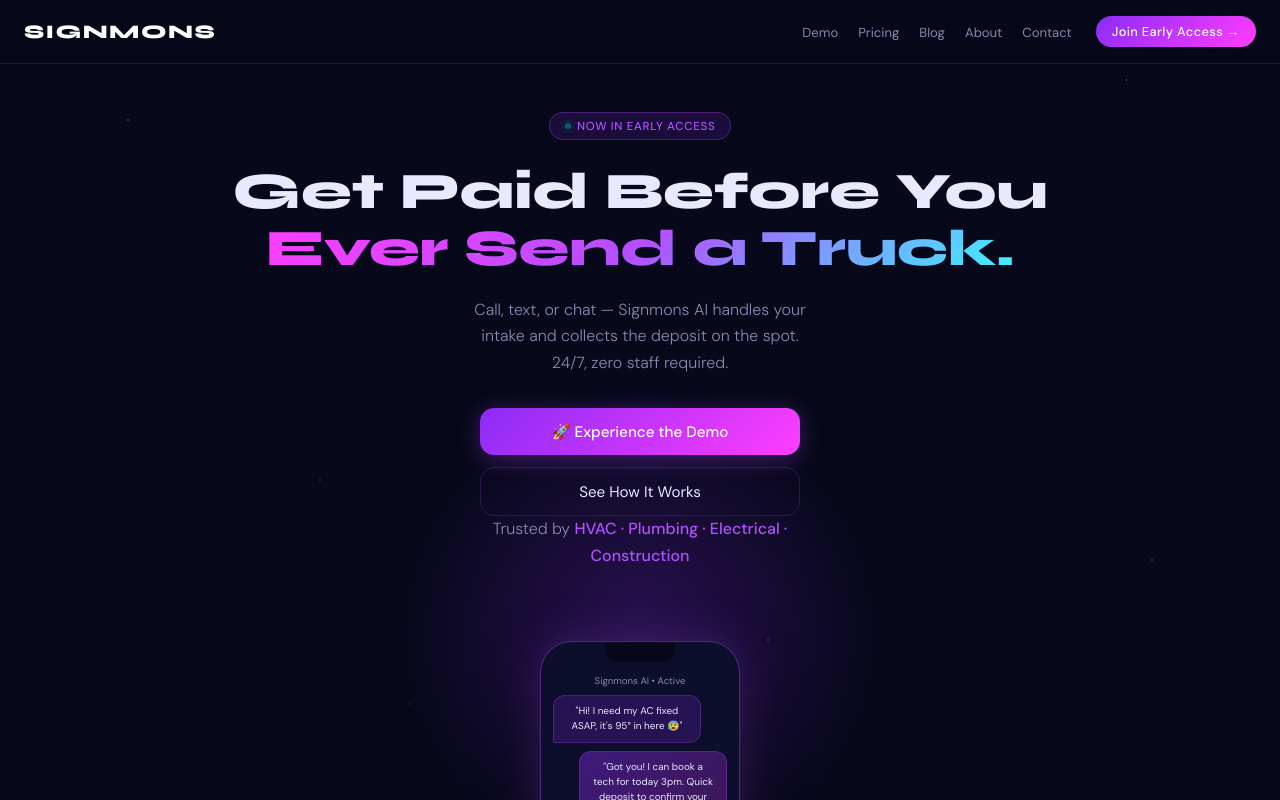
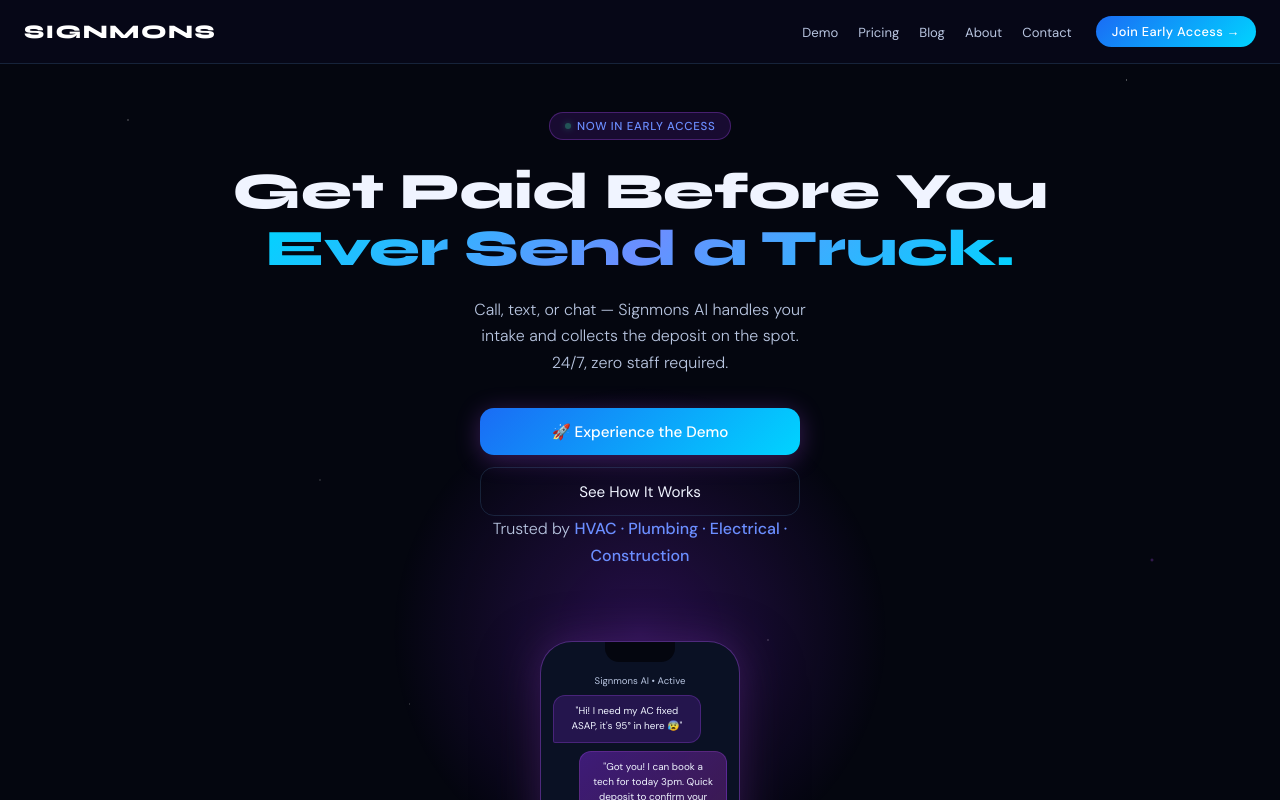
Before and after one commit to Debynyhan-Banks/Signmons-Marketing-Web-Feat-Marketing-Site, a React (Vite) app: page / in a window 1280 px wide. Shown: the top 800 px of the page. Built offline with nearby package versions, Linux system fonts and the light colour scheme.

Commit message:
chore(theme): migrate to blue/cyan design token palette

```diff
--- a/src/design/tokens.ts
+++ b/src/design/tokens.ts
@@ -1,30 +1,30 @@
 export const colors = {
   brand: {
-    primary: '#7A5CE6',
-    secondary: '#17EAD9',
-    accent: '#49C6FF',
-    highlight: '#FF37C7',
+    primary: '#1A6CF5',
+    secondary: '#00D4FF',
+    accent: '#6B8EFF',
+    highlight: '#4288FF',
   },
   neutral: {
     white: '#FFFFFF',
   },
   state: {
-    confirmed: '#2ED573',
-    candidate: '#FFD166',
-    disabled: '#5B6577',
+    confirmed: '#34D399',
+    candidate: '#FBBF24',
+    disabled: '#4A7FA8',
   },
   text: {
-    primary: '#F5F7FF',
-    secondary: '#C7D0E1',
-    muted: '#98A3B8',
+    primary: '#F0F4FF',
+    secondary: '#B8C5E0',
+    muted: '#6C8AB5',
   },
   bg: {
-    page: '#080C12',
-    card: '#101827',
-    surface: '#0E1420',
+    page: '#04060F',
+    card: '#0A1124',
+    surface: '#0F1A36',
   },
   border: {
-    subtle: '#1E2A3D',
+    subtle: 'rgba(74, 127, 168, 0.24)',
   },
 };
 
@@ -75,23 +75,23 @@
 };
 
 export const effects = {
-  glowPrimary: 'rgba(122, 92, 230, 0.45)',
-  glowSecondary: 'rgba(73, 198, 255, 0.35)',
-  glowPink: 'rgba(255, 55, 199, 0.3)',
+  glowPrimary: 'rgba(26, 108, 245, 0.32)',
+  glowSecondary: 'rgba(0, 212, 255, 0.18)',
+  glowPink: 'rgba(66, 136, 255, 0.28)',
   glassSoft: 'rgba(255, 255, 255, 0.12)',
   glass: 'rgba(255, 255, 255, 0.08)',
   glassStrong: 'rgba(255, 255, 255, 0.16)',
-  glassTint: 'rgba(122, 92, 230, 0.15)',
+  glassTint: 'rgba(26, 108, 245, 0.15)',
   star: 'rgba(255, 255, 255, 0.7)',
   starSoft: 'rgba(255, 255, 255, 0.35)',
 };
 
 export const shadows = {
   title: '0 10px 30px rgba(7, 6, 30, 0.6)',
-  primaryCta: '0 16px 30px rgba(122, 92, 230, 0.35)',
-  stepIcon: '0 12px 30px rgba(122, 92, 230, 0.35)',
-  orbPrimary: '0 30px 80px rgba(122, 92, 230, 0.55)',
-  orbSecondary: '0 0 60px rgba(73, 198, 255, 0.4)',
+  primaryCta: '0 16px 30px rgba(26, 108, 245, 0.35)',
+  stepIcon: '0 12px 30px rgba(26, 108, 245, 0.35)',
+  orbPrimary: '0 30px 80px rgba(26, 108, 245, 0.45)',
+  orbSecondary: '0 0 60px rgba(0, 212, 255, 0.3)',
   panel: '0 24px 60px rgba(10, 8, 40, 0.45)',
   inset: 'inset 0 1px 0 rgba(255, 255, 255, 0.08)',
 };
@@ -102,19 +102,19 @@
 
 export const badges = {
   confirmed: {
-    background: 'rgba(46, 213, 115, 0.16)',
+    background: 'rgba(52, 211, 153, 0.10)',
     text: colors.state.confirmed,
-    border: 'rgba(46, 213, 115, 0.4)',
+    border: 'rgba(52, 211, 153, 0.32)',
   },
   candidate: {
-    background: 'rgba(255, 209, 102, 0.16)',
+    background: 'rgba(251, 191, 36, 0.10)',
     text: colors.state.candidate,
-    border: 'rgba(255, 209, 102, 0.4)',
+    border: 'rgba(251, 191, 36, 0.32)',
   },
   disabled: {
-    background: 'rgba(91, 101, 119, 0.16)',
+    background: 'rgba(74, 127, 168, 0.16)',
     text: colors.state.disabled,
-    border: 'rgba(91, 101, 119, 0.4)',
+    border: 'rgba(74, 127, 168, 0.32)',
   },
 };
 
--- a/src/styles/site/contact.css
+++ b/src/styles/site/contact.css
@@ -1,4 +1,4 @@
-:root{--space:#07081a;--deep:#0c0e2b;--purple:#8b2cf5;--violet:#b44fff;--pink:#ff3dff;--cyan:#3df5ff;--green:#00e5a0;--text:#e8e8ff;--muted:#8888b0;--card-bg:rgba(255,255,255,0.04);--card-border:rgba(180,80,255,0.18)}
+:root{--bg-deep:#04060f;--bg-surface-1:#0a1124;--bg-surface-2:#0f1a36;--bg-surface-3:#15234a;--bg-elevated:#182a55;--border-subtle:rgba(74,127,168,.16);--border-default:rgba(74,127,168,.24);--border-strong:rgba(74,127,168,.42);--border-accent:rgba(26,108,245,.55);--text-primary:#f0f4ff;--text-secondary:#b8c5e0;--text-muted:#6c8ab5;--text-dim:#4a7fa8;--accent-blue:#1a6cf5;--accent-blue-hover:#4288ff;--accent-cyan:#00d4ff;--accent-violet:#6b8eff;--success:#34d399;--success-bg:rgba(52,211,153,.1);--warning:#fbbf24;--warning-bg:rgba(251,191,36,.1);--danger:#f87171;--danger-bg:rgba(248,113,113,.1);--glow-blue:rgba(26,108,245,.32);--glow-cyan:rgba(0,212,255,.18);--space:var(--bg-deep);--deep:var(--bg-surface-1);--purple:var(--accent-blue);--violet:var(--accent-violet);--pink:var(--accent-cyan);--cyan:var(--accent-cyan);--green:var(--success);--text:var(--text-primary);--muted:var(--text-secondary);--card-bg:rgba(24,42,85,.24);--card-border:var(--border-default)}
 *,*::before,*::after{box-sizing:border-box;margin:0;padding:0}
 html{scroll-behavior:smooth}
 body{font-family:'DM Sans',sans-serif;background:var(--space);color:var(--text);overflow-x:hidden;min-height:100vh}
--- a/src/styles/site/demo.css
+++ b/src/styles/site/demo.css
@@ -1,4 +1,4 @@
-:root{--space:#07081a;--deep:#0c0e2b;--purple:#8b2cf5;--violet:#b44fff;--pink:#ff3dff;--cyan:#3df5ff;--green:#00e5a0;--text:#e8e8ff;--muted:#8888b0;--card-bg:rgba(255,255,255,0.04);--card-border:rgba(180,80,255,0.18)}
+:root{--bg-deep:#04060f;--bg-surface-1:#0a1124;--bg-surface-2:#0f1a36;--bg-surface-3:#15234a;--bg-elevated:#182a55;--border-subtle:rgba(74,127,168,.16);--border-default:rgba(74,127,168,.24);--border-strong:rgba(74,127,168,.42);--border-accent:rgba(26,108,245,.55);--text-primary:#f0f4ff;--text-secondary:#b8c5e0;--text-muted:#6c8ab5;--text-dim:#4a7fa8;--accent-blue:#1a6cf5;--accent-blue-hover:#4288ff;--accent-cyan:#00d4ff;--accent-violet:#6b8eff;--success:#34d399;--success-bg:rgba(52,211,153,.1);--warning:#fbbf24;--warning-bg:rgba(251,191,36,.1);--danger:#f87171;--danger-bg:rgba(248,113,113,.1);--glow-blue:rgba(26,108,245,.32);--glow-cyan:rgba(0,212,255,.18);--space:var(--bg-deep);--deep:var(--bg-surface-1);--purple:var(--accent-blue);--violet:var(--accent-violet);--pink:var(--accent-cyan);--cyan:var(--accent-cyan);--green:var(--success);--text:var(--text-primary);--muted:var(--text-secondary);--card-bg:rgba(24,42,85,.24);--card-border:var(--border-default)}
 *,*::before,*::after{box-sizing:border-box;margin:0;padding:0}
 html{scroll-behavior:smooth}
 body{font-family:'DM Sans',sans-serif;background:var(--space);color:var(--text);overflow-x:hidden;min-height:100vh}
--- a/src/styles/site/shared.css
+++ b/src/styles/site/shared.css
@@ -1,17 +1,50 @@
 @import url('https://fonts.googleapis.com/css2?family=Syne:wght@700;800&family=DM+Sans:wght@300;400;500&display=swap');
 
 :root {
-  --space: #07081a;
-  --deep: #0c0e2b;
-  --purple: #8b2cf5;
-  --violet: #b44fff;
-  --pink: #ff3dff;
-  --cyan: #3df5ff;
-  --green: #00e5a0;
-  --text: #e8e8ff;
-  --muted: #8888b0;
-  --card-bg: rgba(255,255,255,0.04);
-  --card-border: rgba(180,80,255,0.18);
+  /* New canonical palette */
+  --bg-deep: #04060f;
+  --bg-surface-1: #0a1124;
+  --bg-surface-2: #0f1a36;
+  --bg-surface-3: #15234a;
+  --bg-elevated: #182a55;
+
+  --border-subtle: rgba(74, 127, 168, 0.16);
+  --border-default: rgba(74, 127, 168, 0.24);
+  --border-strong: rgba(74, 127, 168, 0.42);
+  --border-accent: rgba(26, 108, 245, 0.55);
+
+  --text-primary: #f0f4ff;
+  --text-secondary: #b8c5e0;
+  --text-muted: #6c8ab5;
+  --text-dim: #4a7fa8;
+
+  --accent-blue: #1a6cf5;
+  --accent-blue-hover: #4288ff;
+  --accent-cyan: #00d4ff;
+  --accent-violet: #6b8eff;
+
+  --success: #34d399;
+  --success-bg: rgba(52, 211, 153, 0.1);
+  --warning: #fbbf24;
+  --warning-bg: rgba(251, 191, 36, 0.1);
+  --danger: #f87171;
+  --danger-bg: rgba(248, 113, 113, 0.1);
+
+  --glow-blue: rgba(26, 108, 245, 0.32);
+  --glow-cyan: rgba(0, 212, 255, 0.18);
+
+  /* Backward-compatible aliases used by existing CSS */
+  --space: var(--bg-deep);
+  --deep: var(--bg-surface-1);
+  --purple: var(--accent-blue);
+  --violet: var(--accent-violet);
+  --pink: var(--accent-cyan);
+  --cyan: var(--accent-cyan);
+  --green: var(--success);
+  --text: var(--text-primary);
+  --muted: var(--text-secondary);
+  --card-bg: rgba(24, 42, 85, 0.24);
+  --card-border: var(--border-default);
 }
 
 *, *::before, *::after { box-sizing: border-box; margin: 0; padding: 0; }
--- a/src/styles/site/signmons.css
+++ b/src/styles/site/signmons.css
@@ -1,15 +1,40 @@
   :root {
-    --space: #07081a;
-    --deep: #0c0e2b;
-    --purple: #8b2cf5;
-    --violet: #b44fff;
-    --pink: #ff3dff;
-    --cyan: #3df5ff;
-    --green: #00e5a0;
-    --text: #e8e8ff;
-    --muted: #8888b0;
-    --card-bg: rgba(255,255,255,0.04);
-    --card-border: rgba(180,80,255,0.18);
+    --bg-deep: #04060f;
+    --bg-surface-1: #0a1124;
+    --bg-surface-2: #0f1a36;
+    --bg-surface-3: #15234a;
+    --bg-elevated: #182a55;
+    --border-subtle: rgba(74, 127, 168, 0.16);
+    --border-default: rgba(74, 127, 168, 0.24);
+    --border-strong: rgba(74, 127, 168, 0.42);
+    --border-accent: rgba(26, 108, 245, 0.55);
+    --text-primary: #f0f4ff;
+    --text-secondary: #b8c5e0;
+    --text-muted: #6c8ab5;
+    --text-dim: #4a7fa8;
+    --accent-blue: #1a6cf5;
+    --accent-blue-hover: #4288ff;
+    --accent-cyan: #00d4ff;
+    --accent-violet: #6b8eff;
+    --success: #34d399;
+    --success-bg: rgba(52, 211, 153, 0.1);
+    --warning: #fbbf24;
+    --warning-bg: rgba(251, 191, 36, 0.1);
+    --danger: #f87171;
+    --danger-bg: rgba(248, 113, 113, 0.1);
+    --glow-blue: rgba(26, 108, 245, 0.32);
+    --glow-cyan: rgba(0, 212, 255, 0.18);
+    --space: var(--bg-deep);
+    --deep: var(--bg-surface-1);
+    --purple: var(--accent-blue);
+    --violet: var(--accent-violet);
+    --pink: var(--accent-cyan);
+    --cyan: var(--accent-cyan);
+    --green: var(--success);
+    --text: var(--text-primary);
+    --muted: var(--text-secondary);
+    --card-bg: rgba(24, 42, 85, 0.24);
+    --card-border: var(--border-default);
   }
 
   *, *::before, *::after { box-sizing: border-box; margin: 0; padding: 0; }
```
